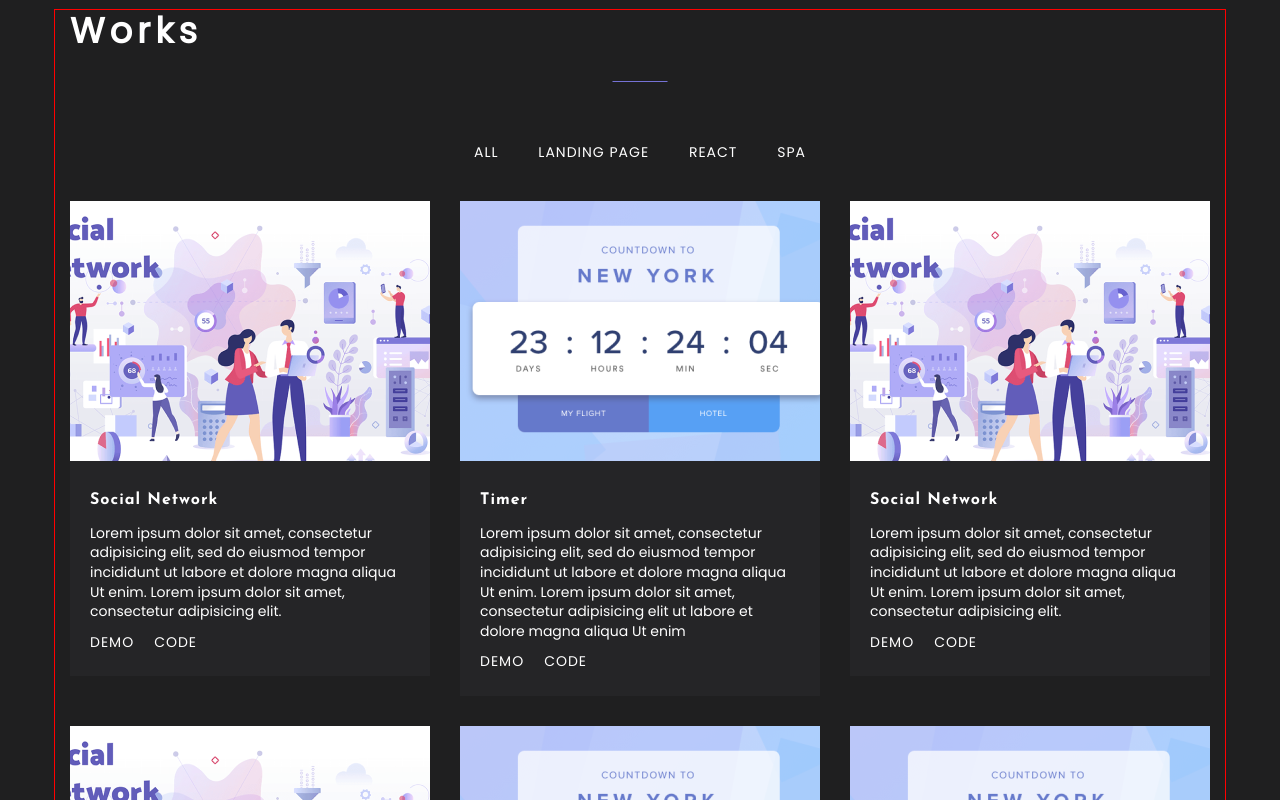
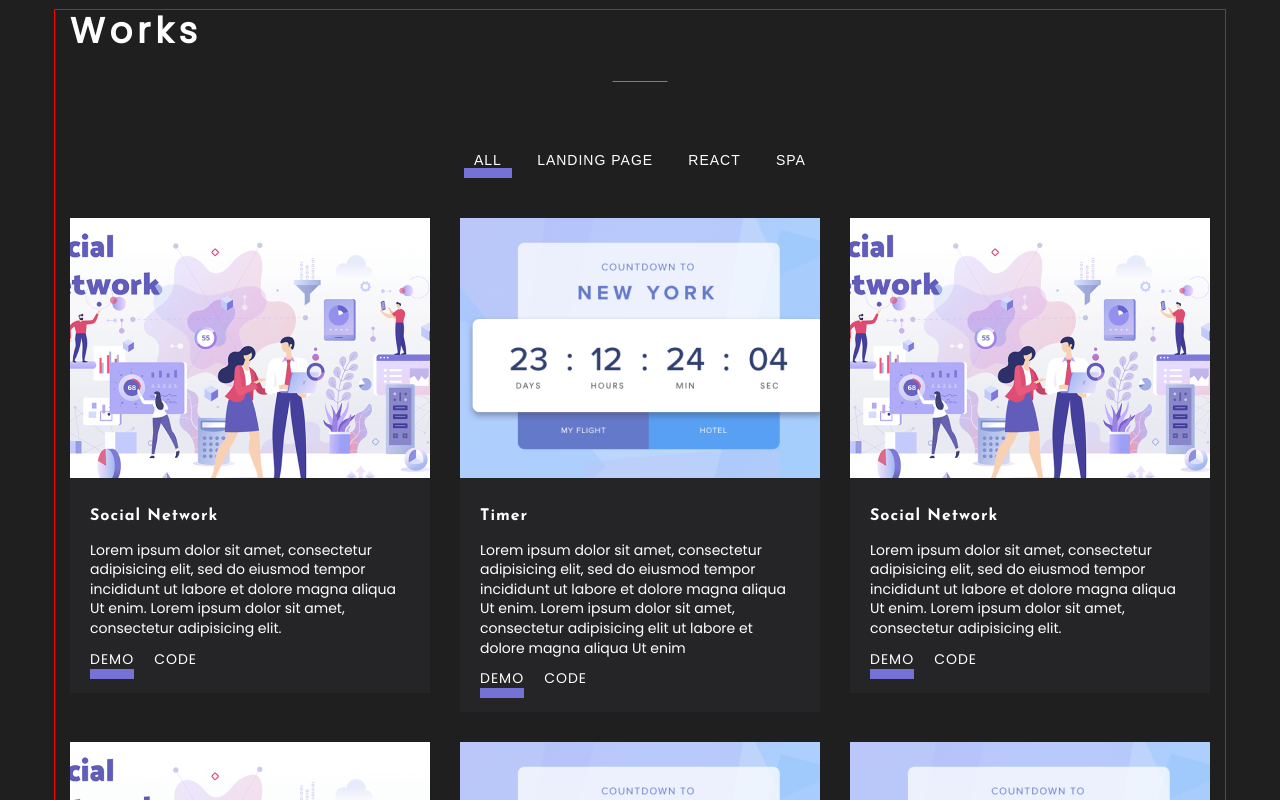
Before and after one commit to jan-web/portf-it-incubator, a React app: page / in a window 1280 px wide. Shown: the part 1900-2700 px from the top of the page. Built offline with nearby package versions, Linux system fonts and the light colour scheme.

Commit message:
feat: Fiilter for tabs added

```diff
--- a/src/components/Link.ts
+++ b/src/components/Link.ts
@@ -1,31 +1,39 @@
-import styled from 'styled-components';
+import styled, { css } from 'styled-components';
 import { theme } from '../styles/Theme';
 
-export const Link = styled.a`
+export const Link = styled.a<{active?: boolean}>`
+    text-transform: uppercase;
     font-weight: 400;
     font-size: 14px;
     letter-spacing: 1px;
-	text-transform: uppercase;
     padding: 10px;
+
     position: relative;
     z-index: 0;
 
     &:hover {
-		&::before {
+        &::before{
             height: 10px;
         }
     }
 
     &::before {
-		content: '';
+        content: "";
         display: inline-block;
-
         background-color: ${theme.colors.accent};
 
         position: absolute;
-		bottom: 5px;
+        bottom: 0px;
         left: 0;
         right: 0;
-		z-index: 1;
+        z-index: -1;
+        height: 0;
+
+
+
+        ${props => props.active && css<{active?: boolean}>`
+        height: 10px;
+
+        `}
     }
 `
--- a/src/layout/section/works/Works.tsx
+++ b/src/layout/section/works/Works.tsx
@@ -1,7 +1,6 @@
-import React from 'react';
-import styled from 'styled-components';
+import React, { useState } from 'react';
 import { SectionTitle } from '../../../components/SectionTitle';
-import { TabMenu } from './tabMenu/TabMenu';
+import { TabMenu, TabsStatusType } from './tabMenu/TabMenu';
 import { FlexWrapper } from '../../../components/FlexWrapper';
 import { Work } from './work/Work';
 import socialImg from './../../../assets/images/proj-1.png';
@@ -9,7 +8,24 @@ import timerImg from './../../../assets/images/proj-2.png';
 import { Container } from '../../../components/Container';
 import {S} from './Works_Styles';
 
-const items = ['All', 'landing page', 'React', 'spa'];
+const tabsItems: Array<{status: TabsStatusType, title: string}> = [
+	{
+		title: 'All',
+		status: 'all'
+	},
+	{
+		title: 'landing page',
+		status: 'landing'
+	},
+	{
+		title: 'React',
+		status: 'react'
+	},
+	{
+		title: 'spa',
+		status: 'spa'
+	},
+]
 
 const worksData = [
 	{
@@ -58,15 +74,35 @@ const worksData = [
 ]
 
 export const Works: React.FC = () => {
+	const [currentFilterStatus, setCurrentFilterStatus] = useState('all');
+	let filteredWorks = worksData;
+
+	if (currentFilterStatus === 'landing') {
+		filteredWorks= worksData.filter(work => work.type === 'landing')
+	}
+	if (currentFilterStatus === 'react') {
+		filteredWorks= worksData.filter(work => work.type === 'react')
+	}
+	if (currentFilterStatus === 'spa') {
+		filteredWorks= worksData.filter(work => work.type === 'spa')
+	}
+
+	function changeFilterStatus(value: 'all' | 'landing' | 'react' | 'spa') {
+		setCurrentFilterStatus(value);
+	}
+
 	return (
 		<S.Works>
 			<Container>
 
 
 				<SectionTitle>Works</SectionTitle>
-				<TabMenu menuItems={items} />
+				<TabMenu tabsItems={tabsItems}
+				changeFilterStatus={changeFilterStatus}
+				currentFilterStatus={currentFilterStatus}
+				/>
 				<FlexWrapper justify='space-between' align={"flex-start"} wrap={'wrap'}>
-					{worksData.map(work => (
+					{filteredWorks.map(work => (
 					<Work
 						title={work.title}
 						text={work.text}
--- a/src/layout/section/works/tabMenu/TabMenu.tsx
+++ b/src/layout/section/works/tabMenu/TabMenu.tsx
@@ -1,13 +1,22 @@
 import React from 'react';
 import styled from 'styled-components';
 import { Link } from '../../../../components/Link';
-export const TabMenu = (props: { menuItems: Array<string> }) => {
+
+export type TabsStatusType = 'all' | 'landing' | 'react' | 'spa'
+
+type TabMenuPropsType = {
+	tabsItems: Array<{status: TabsStatusType, title: string}>
+	changeFilterStatus: (value: TabsStatusType) => void;
+	currentFilterStatus: string;
+}
+
+export const TabMenu = (props: TabMenuPropsType) => {
 	return (
 		<StyledTabMenu>
 			<ul>
-				{props.menuItems.map((item, index) =>
+				{props.tabsItems.map((item, index) =>
 				(<ListItem key={index}>
-					<Link href={item}>{item}</Link>
+					<Link as={"button"} active={props.currentFilterStatus === item.status} onClick={() => {props.changeFilterStatus(item.status)}}>{item.title}</Link>
 				</ListItem>)
 				)}
 
--- a/src/layout/section/works/work/Work.tsx
+++ b/src/layout/section/works/work/Work.tsx
@@ -19,7 +19,7 @@ export const Work: React.FC<WorkPropsType> = (props: WorkPropsType) => {
       <S.Description>
         <S.Title>{props.title}</S.Title>
         <S.Text>{props.text}</S.Text>
-        <Link href={"#"}>demo</Link>
+        <Link active href={"#"}>demo</Link>
         <Link href={"#"}>code</Link>
       </S.Description>
 
```
Lines whose indentation alone changed are shown as unchanged.
